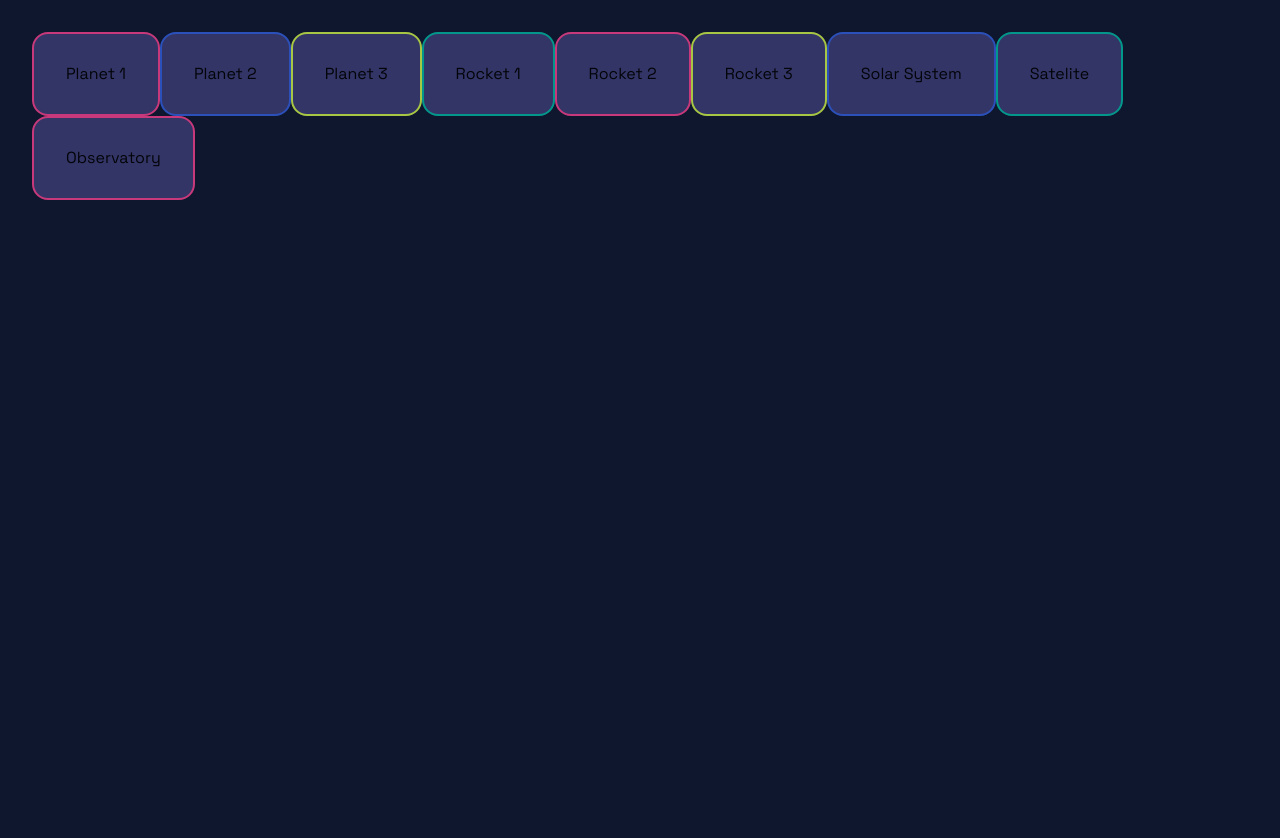
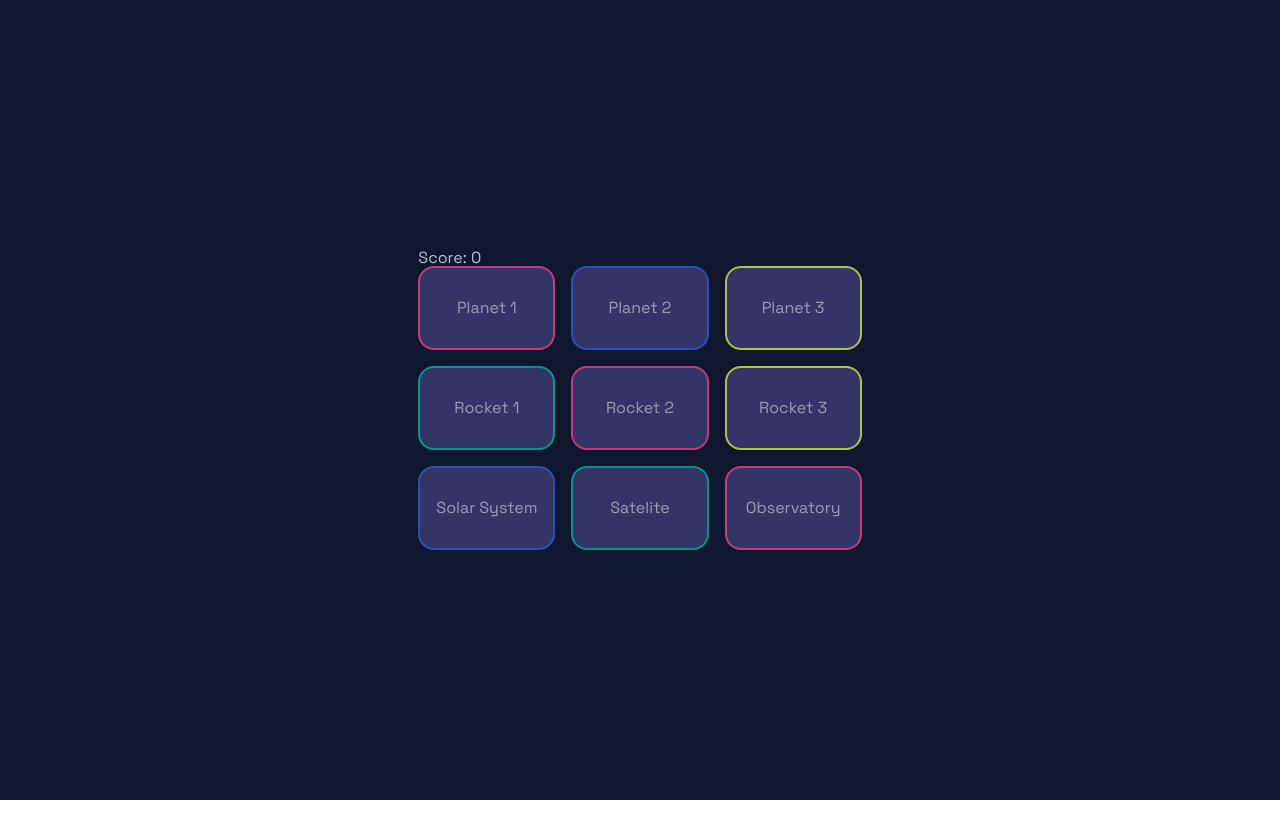
Before and after one commit to acarlie/remember-it-again, a React (Create React App) app: page / in a window 1280 px wide. Shown: the top 838 px of the page. After the commit the page ends 800 px from the top, so only its background shows below. Built offline with nearby package versions, Linux system fonts and the light colour scheme.

Commit message:
wip(game logic)

```diff
--- a/src/App.tsx
+++ b/src/App.tsx
@@ -1,31 +1,15 @@
-/** @jsxImportSource @emotion/react */
 
-import { css } from '@emotion/react'
-import { theme } from './theme';
-import { Tile } from './components/tile';
-import { GameProvider } from './components/game';
-import { tiles } from './constants';
-
-const main = css`
-  font-family: 'Space Grotesk', sans-serif;
-  background: ${theme.color.neutral0};
-  min-height: 100vh;
-  padding: 2rem;
-  color: ${theme.color.neutral500};
-`
-
-const grid = css`
-
-`
+import { GameProvider } from './components/game-provider';
+import { Game } from './components/game'
 
 function App() {
   return (
     <GameProvider>
-      <main css={main}>
-        <section css={grid}>
-          {tiles.map(tile => <Tile {...tile} />)}
-        </section>
-      </main>
+      {/* Welcome modal */}
+      <Game />
+      {/* Win Modal */}
+      {/* Lose Modal */}
+      {/* Settings */}
     </GameProvider>
   );
 }
--- /dev/null
+++ b/src/components/game-provider.tsx
@@ -0,0 +1,144 @@
+import * as React from 'react'
+import { options, OptionData } from '../constants'
+import { shuffle } from '../utilities/shuffle'
+
+type Status = 'win' | 'lose' | 'playing'
+
+type GameContextProps = {
+    options: OptionData[]
+    topScore: number,
+    picked: string[],
+    status: Status
+    checkAnswer: (answer: string) => void
+    restart: () => void
+    updateTopScore: (score: number) => void
+}
+
+export const GameContext = React.createContext<GameContextProps>({ options: [], topScore: 0, picked: [], status: 'playing', checkAnswer: () => null, restart: () => null, updateTopScore: () => null })
+
+type GameProviderProps = {
+    children: React.ReactNode
+}
+
+export const GameProvider = ({ children }: GameProviderProps) => {
+    const [topScore, setTopScore] = React.useState<number>(0)
+    const [picked, setPickedTiles] = React.useState<string[]>([])
+    const [gameTiles, setGameTiles] = React.useState<OptionData[]>(options)
+    const [gameStatus, setGameStatus] = React.useState<Status>('playing')
+
+    const checkAnswer = (answer: string) => {
+        const win = picked.length === options.length;
+        const lose = picked.includes(answer);
+
+        if (lose) {
+            setGameStatus('lose')
+            // check if top score, update if needed
+        } else if (win) {
+            setGameStatus('win')
+            // check if top score, update if needed
+
+        } else {
+            setPickedTiles(picked.concat(answer))
+            setGameTiles(shuffle(gameTiles))
+        }
+    }
+
+    const updateTopScore = (score: number) => {
+        console.log('update top')
+    }
+
+    const restart = () => {
+        setPickedTiles([])
+        setGameTiles(shuffle(gameTiles))
+        setGameStatus('playing')
+    }
+
+
+    return (
+        <GameContext.Provider value={{ options: gameTiles, topScore: topScore, picked: picked, status: gameStatus, checkAnswer, updateTopScore, restart }} >
+            {children}
+        </GameContext.Provider >
+    )
+}
+
+
+
+
+// class App extends Component {
+//   constructor (props) {
+//       super(props);
+//       this.state = {
+//           colors,
+//           score: 0,
+//           picked: [],
+//           topScore: 0
+//       };
+//       this.modalRef = React.createRef();
+//   }
+
+//   componentDidMount () {
+//       document.addEventListener('keydown', (e) => {
+//           if (e.code === 'Escape') {
+//               this.modalRef.current.closeDialog();
+//           }
+//       });
+//   }
+
+//   shuffle = () => {
+//       const [...colors] = this.state.colors;
+//       for (let i = colors.length - 1; i > 0; i--) {
+//           const j = Math.floor(Math.random() * i);
+//           const temp = colors[i];
+//           colors[i] = colors[j];
+//           colors[j] = temp;
+//       }
+
+//       this.setState({
+//           colors
+//       });
+//   }
+
+//   incrementScore = () => {
+//       const score = this.state.score + 1;
+//       this.setState({
+//           score
+//       });
+//   }
+
+//   setPickedTiles = (id) => {
+//       const picked = this.state.picked.concat([id]);
+//       this.setState({
+//           picked
+//       });
+//   }
+
+//   setTopScore = (score) => {
+//       const topScore = score > this.state.topScore ? score : this.state.topScore;
+//       this.setState({
+//           topScore
+//       });
+//   }
+
+//   resetGame = () => {
+//       this.setState({
+//           picked: [],
+//           score: 0
+//       });
+//   }
+
+//   checkChoice = (event) => {
+//       const id = event.currentTarget.id;
+//       const isValid = this.state.picked.indexOf(id) === -1;
+//       if (isValid) {
+//           this.setPickedTiles(id);
+//           this.shuffle();
+//           this.incrementScore();
+//           if (this.state.score === 11) {
+//               this.modalRef.current.openDialog(12, this.state.topScore);
+//           }
+//       } else {
+//           this.setTopScore(this.state.score);
+//           this.shuffle();
+//           this.modalRef.current.openDialog(this.state.score, this.state.topScore);
+//       }
+//   }
--- a/src/components/game.tsx
+++ b/src/components/game.tsx
@@ -1,116 +1,44 @@
+/** @jsxImportSource @emotion/react */
+
+import { css } from '@emotion/react'
+import { GameContext } from './game-provider'
+import { theme } from '../theme';
+import { Tile } from './tile';
 import * as React from 'react'
 
-type GameContextProps = {
-    currentScore: number,
-    topScore: number,
-    picked: string[],
-    checkAnswer: (answer: string) => void
-    updateTopScore: (score: number) => void
-}
+const main = css`
+  align-items: center;
+  background: ${theme.color.neutral0};
+  color: ${theme.color.neutral500};
+  display: flex;
+  font-family: 'Space Grotesk', sans-serif;
+  justify-content: center;
+  min-height: 100vh;
+  padding: 2rem;
+`
 
-export const GameContext = React.createContext<GameContextProps>({ currentScore: 0, topScore: 0, picked: [], checkAnswer: () => null, updateTopScore: () => null })
+const grid = css`
+  display: grid;
+  grid-column-gap: 1rem;
+  grid-row-gap: 1rem;
+  grid-template-columns: repeat(3,1fr);
+  grid-template-rows: repeat(3, 1fr);
+  max-width: 40rem;
+`
 
-type GameProviderProps = {
-    children: React.ReactNode
-}
+export const Game = () => {
+    const { picked, options } = React.useContext(GameContext)
+    return (
+        <main css={main}>
+            <div>
+                <div>
+                    Score: {picked.length}
+                </div>
+                <section css={grid}>
+                    {options.map(tile => <Tile key={tile.label} {...tile} />)}
+                </section>
+            </div>
+        </main>
 
-export const GameProvider = ({ children }: GameProviderProps) => {
-    const [currentScore, setCurrentScore] = React.useState<number>(0)
-    const [topScore, setTopScore] = React.useState<number>(0)
-    const [picked, setPicked] = React.useState<string[]>([])
-
-    const checkAnswer = (answer: string) => {
-        console.log(answer)
-    }
-
-    const updateTopScore = (score: number) => {
-        console.log('update top')
-    }
-    return (
-        <GameContext.Provider value={{ currentScore: currentScore, topScore: topScore, picked: picked, checkAnswer, updateTopScore }} >
-            {children}
-        </GameContext.Provider >
     )
 }
-
-
-
-
-// class App extends Component {
-//   constructor (props) {
-//       super(props);
-//       this.state = {
-//           colors,
-//           score: 0,
-//           picked: [],
-//           topScore: 0
-//       };
-//       this.modalRef = React.createRef();
-//   }
-
-//   componentDidMount () {
-//       document.addEventListener('keydown', (e) => {
-//           if (e.code === 'Escape') {
-//               this.modalRef.current.closeDialog();
-//           }
-//       });
-//   }
-
-//   shuffleArray = () => {
-//       const [...colors] = this.state.colors;
-//       for (let i = colors.length - 1; i > 0; i--) {
-//           const j = Math.floor(Math.random() * i);
-//           const temp = colors[i];
-//           colors[i] = colors[j];
-//           colors[j] = temp;
-//       }
-
-//       this.setState({
-//           colors
-//       });
-//   }
-
-//   incrementScore = () => {
-//       const score = this.state.score + 1;
-//       this.setState({
-//           score
-//       });
-//   }
-
-//   setPicked = (id) => {
-//       const picked = this.state.picked.concat([id]);
-//       this.setState({
-//           picked
-//       });
-//   }
-
-//   setTopScore = (score) => {
-//       const topScore = score > this.state.topScore ? score : this.state.topScore;
-//       this.setState({
-//           topScore
-//       });
-//   }
-
-//   resetGame = () => {
-//       this.setState({
-//           picked: [],
-//           score: 0
-//       });
-//   }
-
-//   checkChoice = (event) => {
-//       const id = event.currentTarget.id;
-//       const isValid = this.state.picked.indexOf(id) === -1;
-//       if (isValid) {
-//           this.setPicked(id);
-//           this.shuffleArray();
-//           this.incrementScore();
-//           if (this.state.score === 11) {
-//               this.modalRef.current.openDialog(12, this.state.topScore);
-//           }
-//       } else {
-//           this.setTopScore(this.state.score);
-//           this.shuffleArray();
-//           this.modalRef.current.openDialog(this.state.score, this.state.topScore);
-//       }
-//   }
--- a/src/components/tile.tsx
+++ b/src/components/tile.tsx
@@ -1,18 +1,18 @@
 /** @jsxImportSource @emotion/react */
 import { css } from '@emotion/react'
 import { Color, theme } from '../theme'
-import { GameContext } from './game'
+import { GameContext } from './game-provider'
 import * as React from 'react'
-import { TileData } from '../constants'
+import { OptionData } from '../constants'
 
 
 
 const tileStyle = (color: Color) => css`
     background: ${theme.color.neutral200};
+    border-radius: ${theme.radius.medium};
     border: 2px solid ${theme.color[color]};
-    border-radius: ${theme.radius.medium};
-    padding: 2rem;
     opacity: .8;
+    padding: 2rem 1rem;
     transition: opacity 300ms;
 
     :hover {
@@ -21,7 +21,7 @@ const tileStyle = (color: Color) => css`
     }
 `
 
-export const Tile = ({ label, color }: TileData) => {
+export const Tile = ({ label, color }: OptionData) => {
     const { checkAnswer } = React.useContext(GameContext)
     return (
         <button css={tileStyle(color)} aria-label={label} onClick={() => checkAnswer(label)}>
--- a/src/constants.ts
+++ b/src/constants.ts
@@ -1,11 +1,11 @@
 import { Color } from './theme'
 
-export type TileData = {
+export type OptionData = {
     label: string
     color: Color
 }
 
-export const tiles: TileData[] = [
+export const options: OptionData[] = [
     {
         label: 'Planet 1',
         color: 'fuschia'
--- a/src/reset.css
+++ b/src/reset.css
@@ -17,27 +17,42 @@ time, mark, audio, video, button {
 	font-size: 100%;
 	font: inherit;
 	vertical-align: baseline;
+	color: inherit;
 }
+
 /* HTML5 display-role reset for older browsers */
 article, aside, details, figcaption, figure,
 footer, header, hgroup, menu, nav, section {
 	display: block;
 }
+
 body {
 	line-height: 1;
 }
+
 ol, ul {
 	list-style: none;
 }
+
 blockquote, q {
 	quotes: none;
 }
+
 blockquote:before, blockquote:after,
 q:before, q:after {
 	content: '';
 	content: none;
 }
+
 table {
 	border-collapse: collapse;
 	border-spacing: 0;
 }
+
+* {
+	box-sizing: border-box;
+}
+
+body {
+    min-height: 100vh;
+}
--- /dev/null
+++ b/src/utilities/shuffle.ts
@@ -0,0 +1,13 @@
+import { OptionData } from "../constants";
+
+export const shuffle = (options: OptionData[]) => {
+    const [...shuffleArr] = options;
+    for (let i = shuffleArr.length - 1; i > 0; i--) {
+        const j = Math.floor(Math.random() * i);
+        const temp = shuffleArr[i];
+        shuffleArr[i] = shuffleArr[j];
+        shuffleArr[j] = temp;
+    }
+
+    return shuffleArr
+}
```
